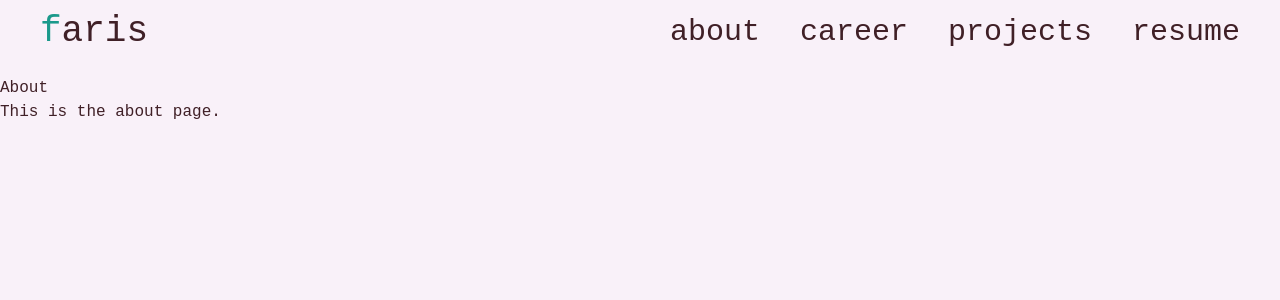
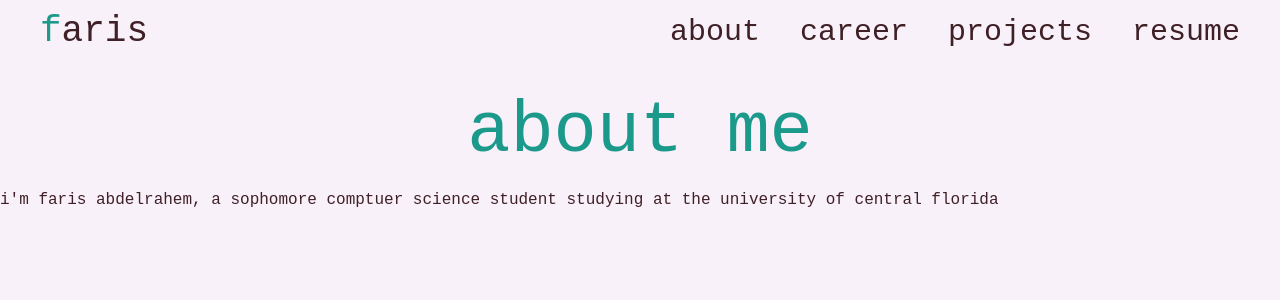
Before and after one commit to FarisAWheel/farisabd.com, a React (Vite) app: page /about in a window 1280 px wide. Shown: the top 300 px of the page. Built offline with nearby package versions, Linux system fonts and the light colour scheme.

Commit message:
update to about page

```diff
--- a/src/Pages/About.jsx
+++ b/src/Pages/About.jsx
@@ -1,8 +1,12 @@
 function About() {
     return (
         <div>
-        <h1>About</h1>
-        <p>This is the about page.</p>
+            <h1 className="text-[#1B998B] py-5 text-center text-5xl md:text-7xl">about me</h1>
+            <div>
+                <p>i'm faris abdelrahem, a sophomore comptuer science student studying at
+                    the university of central florida
+                </p>
+            </div>
         </div>
     );
 }
```
